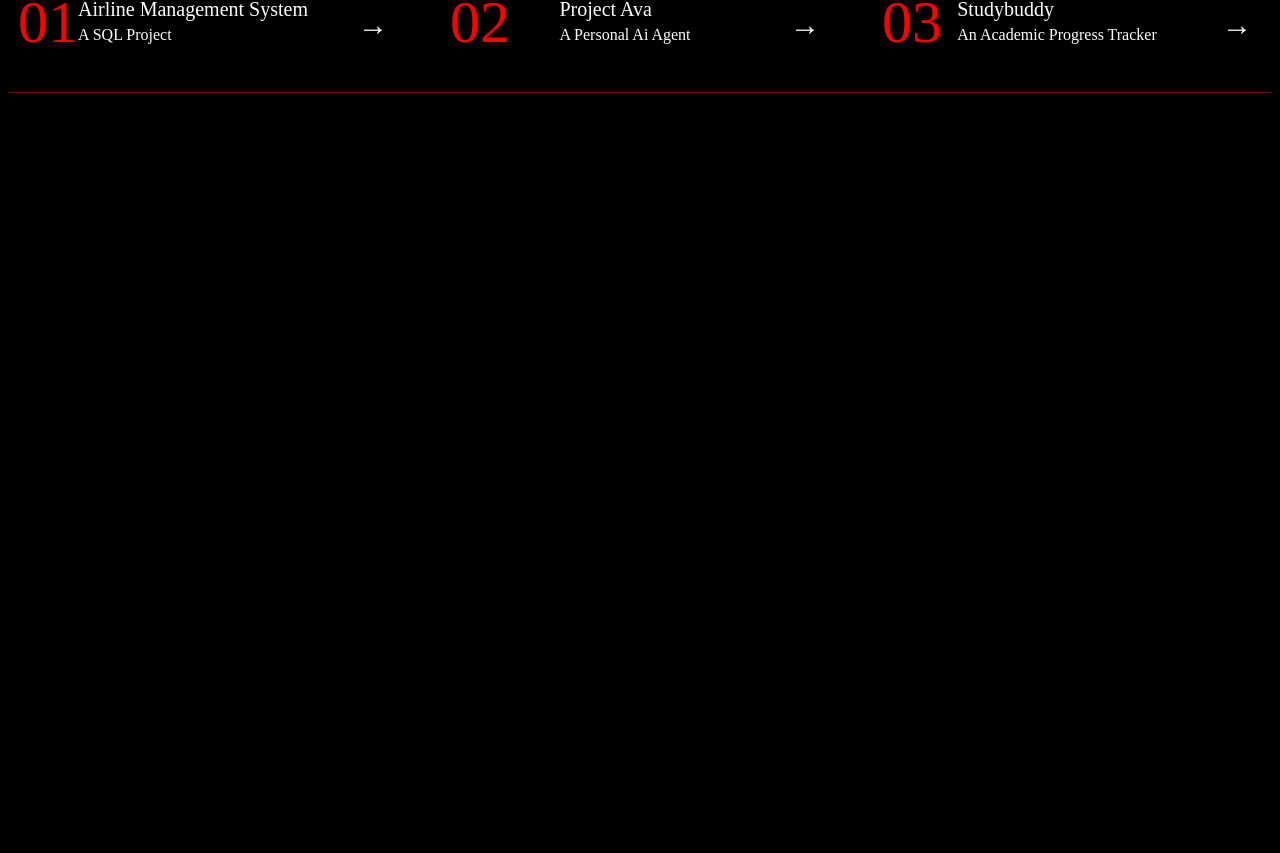
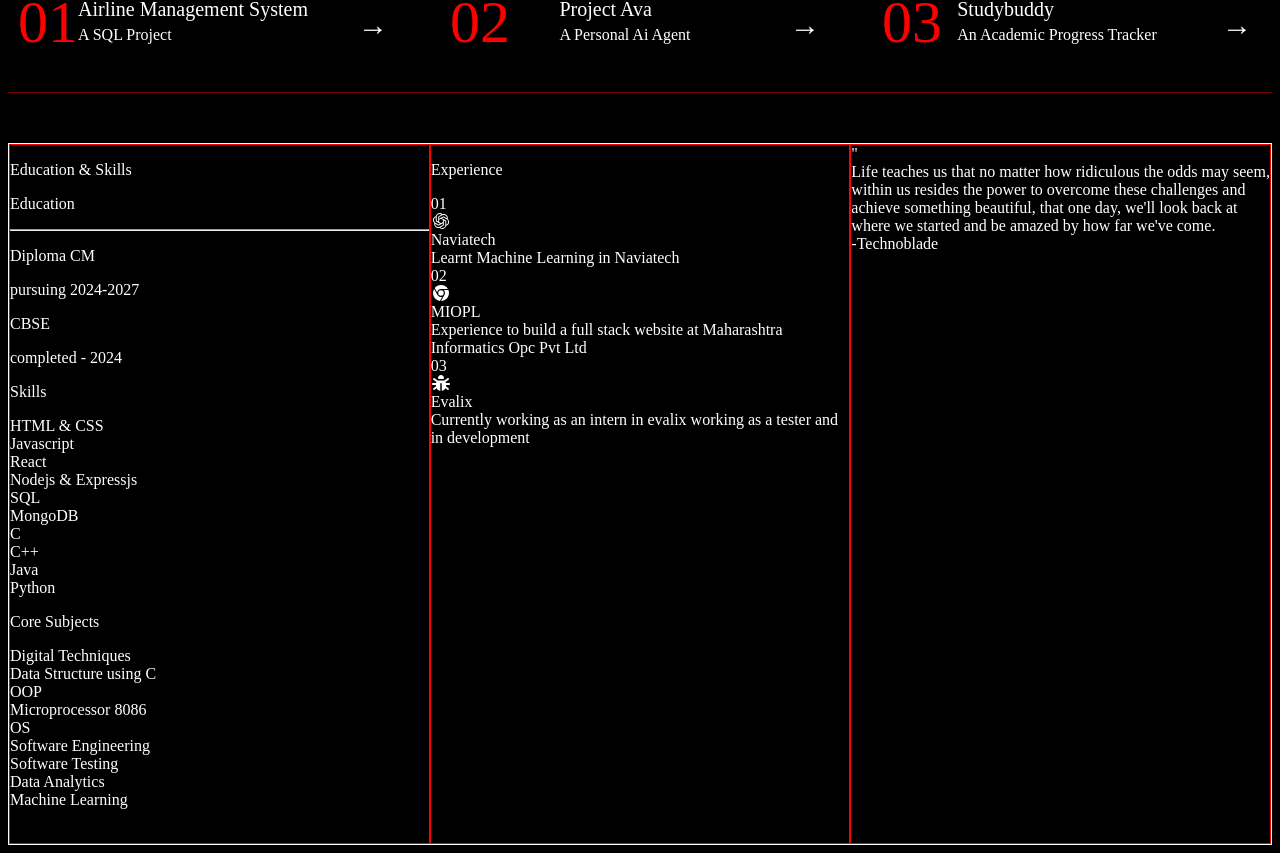
Before and after one commit to AryanAdvant/My-Portfolio, a React (Vite) app: page / in a window 1280 px wide. Shown: the part 1443-2296 px from the top of the page. Before the commit the page ends 1544 px from the top, so only its background shows below. Built offline with nearby package versions, Linux system fonts and the light colour scheme.

Commit message:
foundation for the next section done

```diff
--- a/package.json
+++ b/package.json
@@ -10,6 +10,11 @@
     "preview": "vite preview"
   },
   "dependencies": {
+    "@fortawesome/fontawesome-svg-core": "^7.3.1",
+    "@fortawesome/free-brands-svg-icons": "^7.3.1",
+    "@fortawesome/free-regular-svg-icons": "^7.3.1",
+    "@fortawesome/free-solid-svg-icons": "^7.3.1",
+    "@fortawesome/react-fontawesome": "^3.5.0",
     "react": "^19.2.8",
     "react-dom": "^19.2.8"
   },
--- a/src/App.jsx
+++ b/src/App.jsx
@@ -2,6 +2,8 @@ import "./styles.css"
 import React from "react"
 import First from "./First"
 import Projects from "./Projects"
+import Education from "./Education"
+
 
 function App()
 {
@@ -9,6 +11,7 @@ function App()
     <>
       <First />
       <Projects />
+      <Education />
     </>
   )
 }
--- /dev/null
+++ b/src/Education.jsx
@@ -0,0 +1,77 @@
+import "./styles.css"
+import { FontAwesomeIcon } from "@fortawesome/react-fontawesome";
+import { faOpenai } from "@fortawesome/free-brands-svg-icons";
+import { faBug } from "@fortawesome/free-solid-svg-icons"; // For the bug icon
+import { faChrome } from "@fortawesome/free-brands-svg-icons";
+
+
+export function Education(){
+    return (
+        <>
+            <div className = "edu-container">
+                <div className = "details education">
+                    <p className = "edu-title">Education & Skills</p>
+                    <div className="edu-sub-container">
+                        <p>Education</p><hr />
+                    </div>
+                    <div className="education-details">
+                        <p>Diploma CM</p><p>pursuing 2024-2027</p>
+                        <p>CBSE</p><p> completed - 2024</p>
+                    </div>
+
+                    <p>Skills</p>
+                    <div className = "skills">HTML & CSS</div>
+                    <div className = "skills">Javascript</div>
+                    <div className = "skills">React</div>
+                    <div className = "skills">Nodejs & Expressjs</div>
+                    <div className = "skills">SQL</div>
+                    <div className = "skills">MongoDB</div>
+                    <div className = "skills">C</div>
+                    <div className = "skills">C++</div>
+                    <div className = "skills">Java</div>
+                    <div className = "skills">Python</div>
+
+
+                    <p>Core Subjects</p>
+                    <div className = "core">Digital Techniques</div>
+                    <div className = "core">Data Structure using C</div>
+                    <div className = "core">OOP</div>
+                    <div className = "core">Microprocessor 8086</div>
+                    <div className = "core">OS</div>
+                    <div className = "core">Software Engineering</div>
+                    <div className = "core">Software Testing</div>
+                    <div className = "core">Data Analytics</div>
+                    <div className = "core">Machine Learning</div>
+                </div>
+                <div className = "details experience">
+                    <p>Experience</p>
+                    <div className = "exp-cotainer">
+                        <div className = "exp-num">01</div>
+                        <div className = "exp-circle"><FontAwesomeIcon icon={faOpenai} /></div>
+                        <div className="exp-main-title">Naviatech</div>
+                        <div className = "exp-description">Learnt Machine Learning in Naviatech</div>
+                    </div>
+                    <div className = "exp-cotainer">
+                        <div className = "exp-num">02</div>
+                        <div className = "exp-circle"><FontAwesomeIcon icon={faChrome} /></div>
+                        <div className="exp-main-title">MIOPL</div>
+                        <div className = "exp-description">Experience to build a full stack website at Maharashtra Informatics Opc Pvt Ltd</div>
+                    </div>
+                    <div className = "exp-cotainer">
+                        <div className = "exp-num">03</div>
+                        <div className = "exp-circle"><FontAwesomeIcon icon={faBug} /></div>
+                        <div className="exp-main-title">Evalix</div>
+                        <div className = "exp-description">Currently working as an intern in evalix working as a tester and in development</div>
+                    </div>
+                </div>
+                <div className = "details quote">
+                    <div className = "quotation">"</div>
+                    <div className = "main-quote">Life teaches us that no matter how ridiculous the odds may seem, within us resides the power to overcome these challenges and achieve something beautiful, that one day, we'll look back at where we started and be amazed by how far we've come.</div>
+                    <div className = "Credit">-Technoblade</div>
+                </div>
+            </div>
+        </>
+    )
+}
+
+export default Education
--- a/src/styles.css
+++ b/src/styles.css
@@ -270,3 +270,16 @@ body{
 #education-seperator{
     margin-top: 20px;
 }
+
+.edu-container{
+    display: flex;
+    border: 1px solid white;
+    height: 700px;
+    justify-content: space-between;
+    margin-top: 50px;
+}
+
+.details{
+    border: 1px solid red;
+    width: 500px;
+}
```
Also changed, not shown: 1 other file (tests, documents, lock files or other folders).
